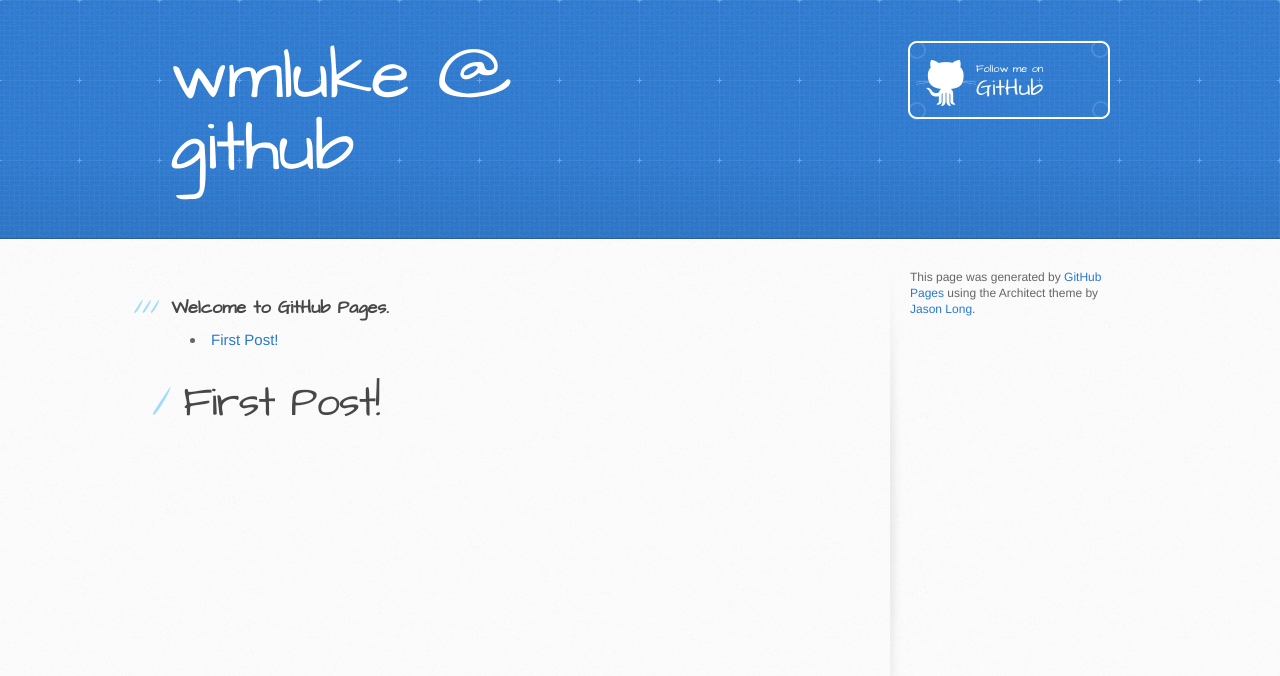
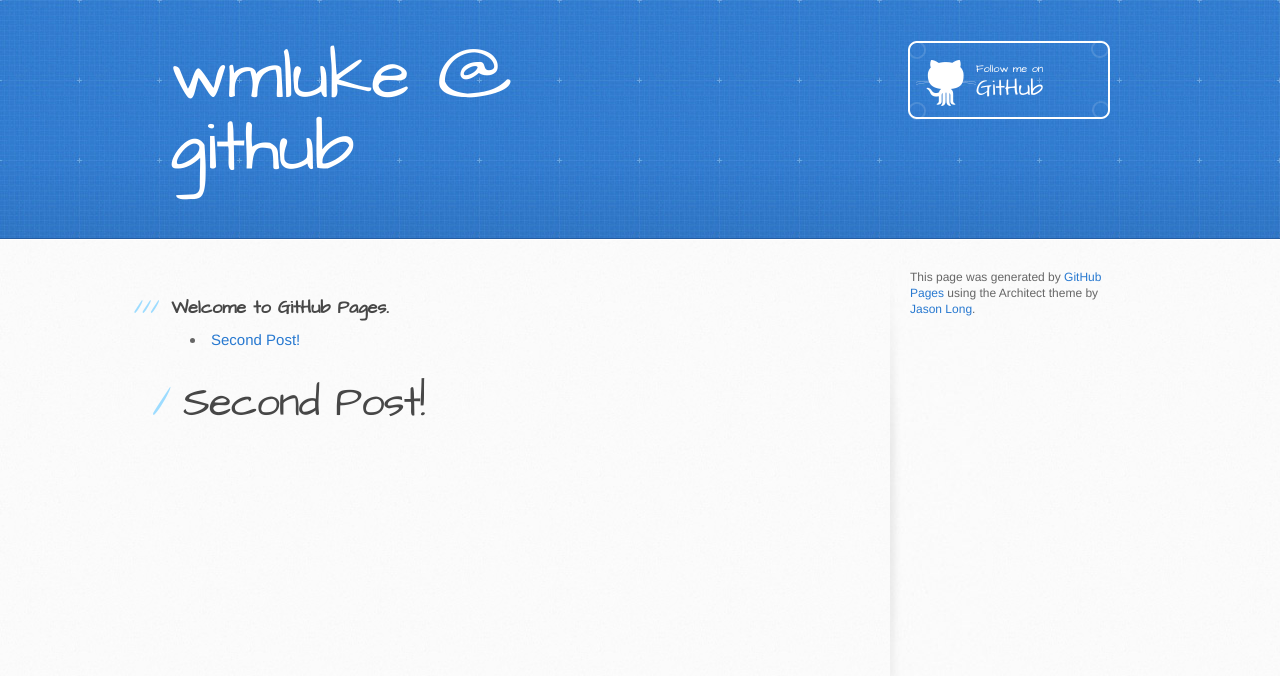
Before and after one commit to wmluke/wmluke.github.io, a Jekyll site: the page built from index.html, in a window 1280 px wide. Shown: the top 676 px of the page. Built offline with Jekyll 4.4.1, drawn with Linux system fonts in a browser that asks for light colours; Markdown is read by kramdown in place of the engine named in the settings.

Commit message:
updated post

````diff
--- a/_posts/2013-11-23-first-post.md
+++ b/_posts/2013-11-23-second-post.md
@@ -1,8 +1,8 @@
 ---
 layout: posts
-title: First Post!
+title: Second Post!
 ---
-# First Post!
+# Second Post!
 
 ```javascript
 var a = 1 + 2;
````
